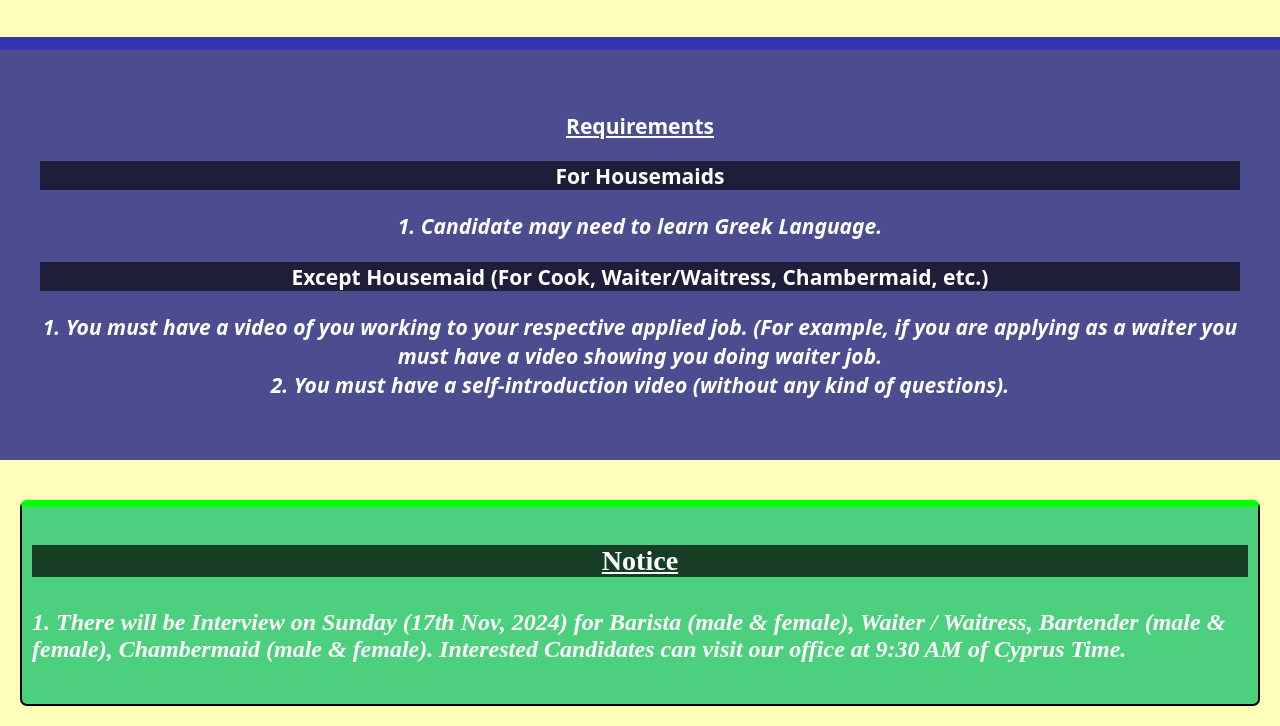
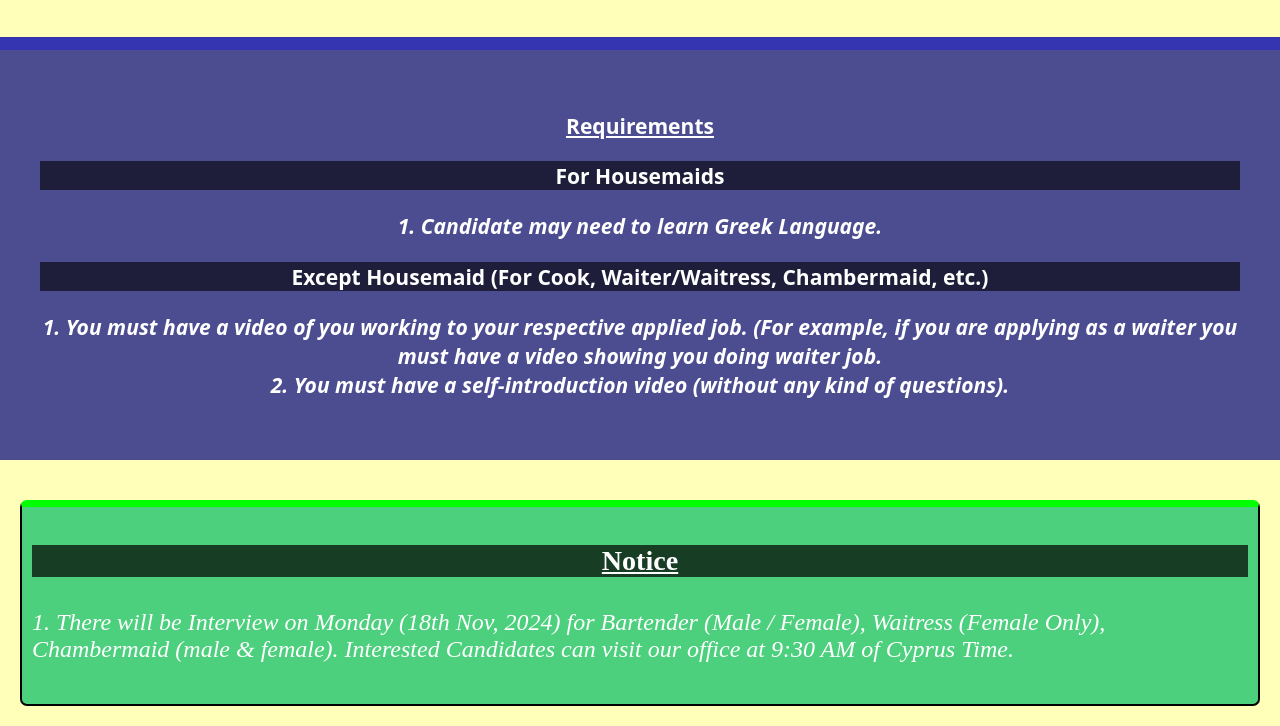
Before and after one commit to HatedEmployee/osmevacancy.com, a plain HTML site: page index.html in a window 1280 px wide. Shown: the part 1368-2094 px from the top of the page. Drawn offline with Linux system fonts and the light colour scheme.

Commit message:
updated Notice

```diff
--- a/index.html
+++ b/index.html
@@ -61,7 +61,7 @@
 		<!-- for upcoming newLetter Could be anything -->
 		<div id="newsLetter">
 			<h3 id="newsLetter_lh1" style="font-weight: bold; text-decoration: underline; text-align: center; background: rgba(0, 0, 0, 0.7);"></h3>
-			<h4 id="newsLetter_lhp" style="font-style: italic;"></h4>
+			<h4 id="newsLetter_lhp" style="font-style: italic; font-weight: normal;"></h4>
 		</div>
 
 		<!-- scripting -->
--- a/notice.js
+++ b/notice.js
@@ -3,10 +3,10 @@ this just holds the data for notice nothing more
 */
 const NoticeEnglish = [
 	"Notice",
-	"1. There will be Interview on Sunday (17th Nov, 2024) for Barista (male & female), Waiter / Waitress, Bartender (male & female), Chambermaid (male & female). Interested Candidates can visit our office at 9:30 AM of Cyprus Time. \n",
+	"1. There will be Interview on Monday (18th Nov, 2024) for Bartender (Male / Female), Waitress (Female Only), Chambermaid (male & female). Interested Candidates can visit our office at 9:30 AM of Cyprus Time. \n",
 ]
 
 const NoticeNepali = [
 	"सुचना",
-	"१. अाइतबार (१७ नाेभेम्बर, २०२४) तारिकमा बारिस्ता (केटा, केटी), वेटर, वेत्रेस, बारतेन्दर (केटा, केटी), हाउसकिपीँग (केटा, केटी) कामका लागि हाम्राे अफिसमा अन्तरवार्ता हुदै छ, इछुक उम्मेदवारहरूले हाम्राे अफिसमा ९:३० बिहानी (साइप्रसकाे समय) अाउन सक्नु हुन्छ । ",
+	"१. सोमबार (१८ नोबेम्बर, २०२४) तारिकमा वेत्रेस(केटि मात्रै), बारतेन्दर (केटा, केटी), हाउसकिपीँग (केटा, केटी) कामका लागि हाम्रो अफिसमा अन्तरवार्ता हुदै छ, इछुक उम्मेदवारहरूले हाम्रो अफिसमा ९:३० बिहानी (साइप्रसको समय) आउन सक्नु हुन्छ । \n",
 ]
```
